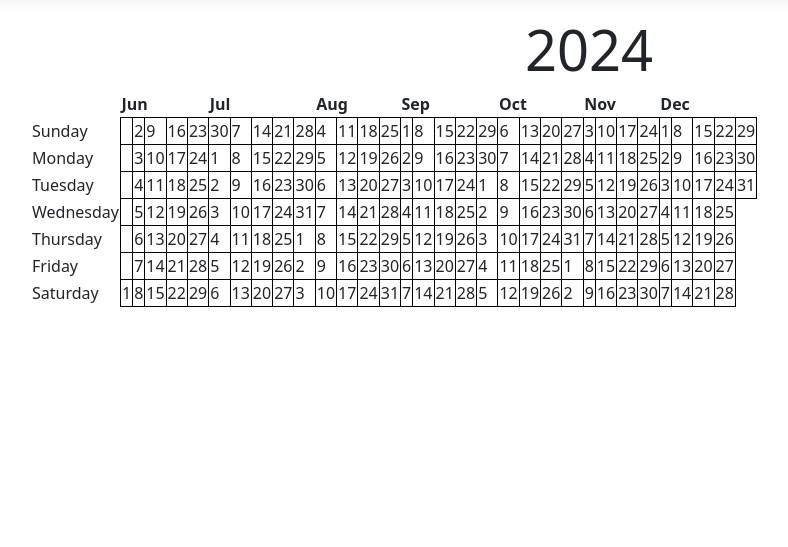
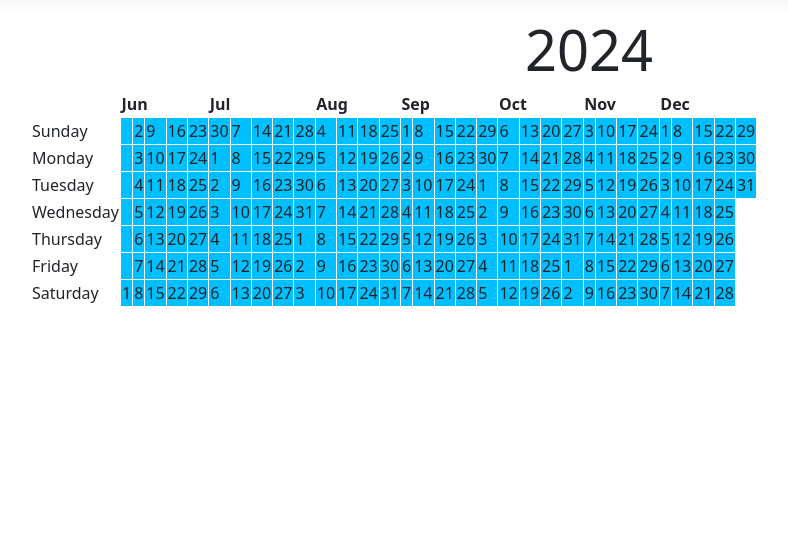
Before and after one commit to smease12/DailyWorkVisualizer, an ASP.NET Core app: page / in a window 1280 px wide. Shown: the part 57-604 px from the top of the page, without its empty margins (51-839 px from the left). Run offline with ASP.NET Core 8, Linux system fonts and the light colour scheme; style sheets or scripts are compiled from the project's sources.

Commit message:
Set background color of table to blue, and border color to white

```diff
--- a/DailyWorkVisualizer/Pages/Index.cshtml
+++ b/DailyWorkVisualizer/Pages/Index.cshtml
@@ -10,7 +10,7 @@
 
     <table>
       <tr>
-        <td style="border-style: none;">&nbsp;</td>
+        <td style="border-style: none; background-color: white;">&nbsp;</td>
         <th colspan="5">Jun</th>
         <th colspan="5">Jul</th>
         <th colspan="4">Aug</th>
--- a/DailyWorkVisualizer/wwwroot/css/site.css
+++ b/DailyWorkVisualizer/wwwroot/css/site.css
@@ -22,14 +22,17 @@ body {
 }
 
 table, td {
-  border: 1px solid black;
+  border: 1px solid white;
   border-collapse: collapse;
+  background-color: deepskyblue;
 }
 table, th{
   border-style: none;
+  background-color: white;
 }
 .leftCol {
   border-left: none;
   border-top:none;
   border-bottom:none;
+  background-color: white;
 }
```
Also changed, not shown: 9 other files.
